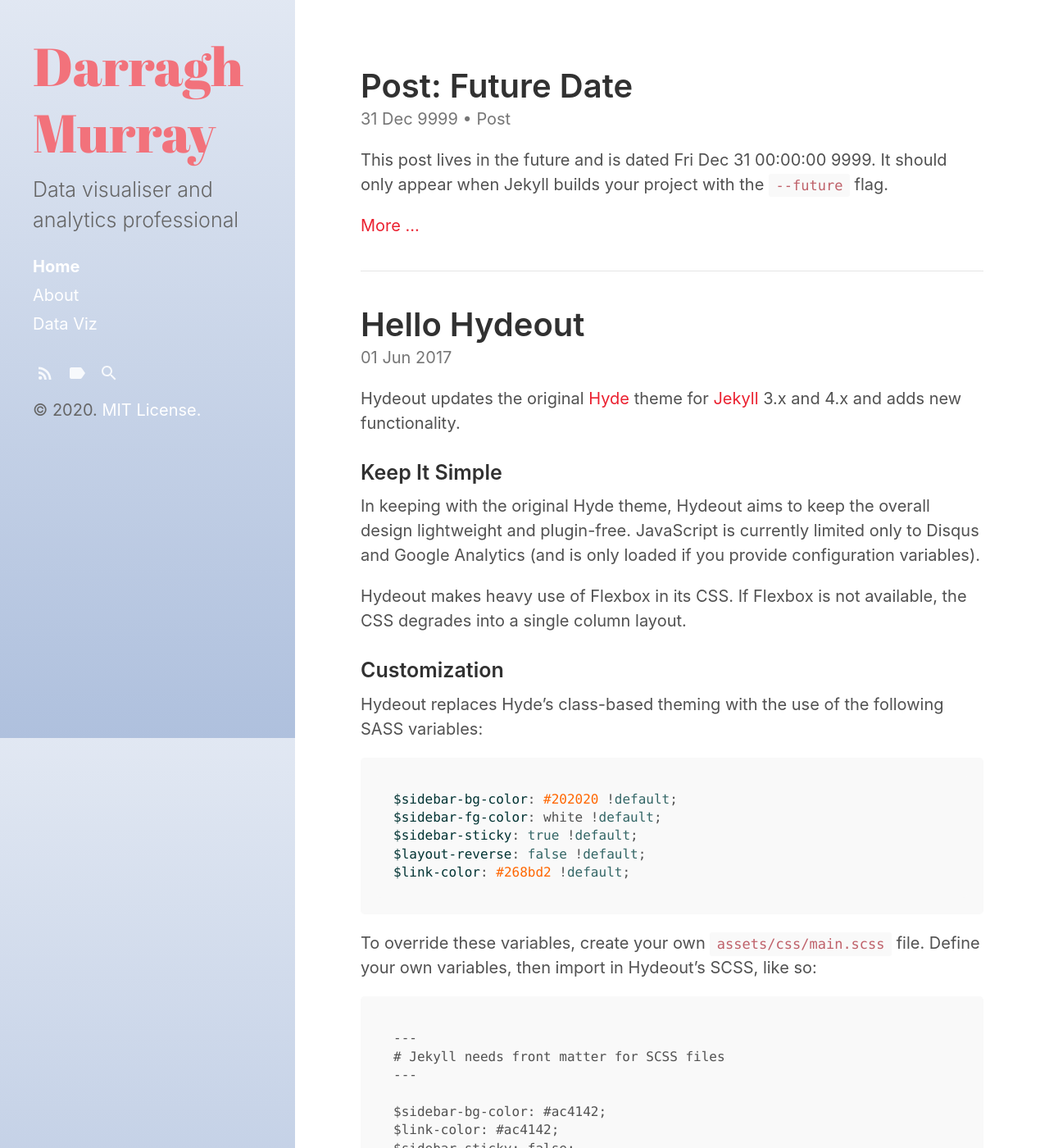
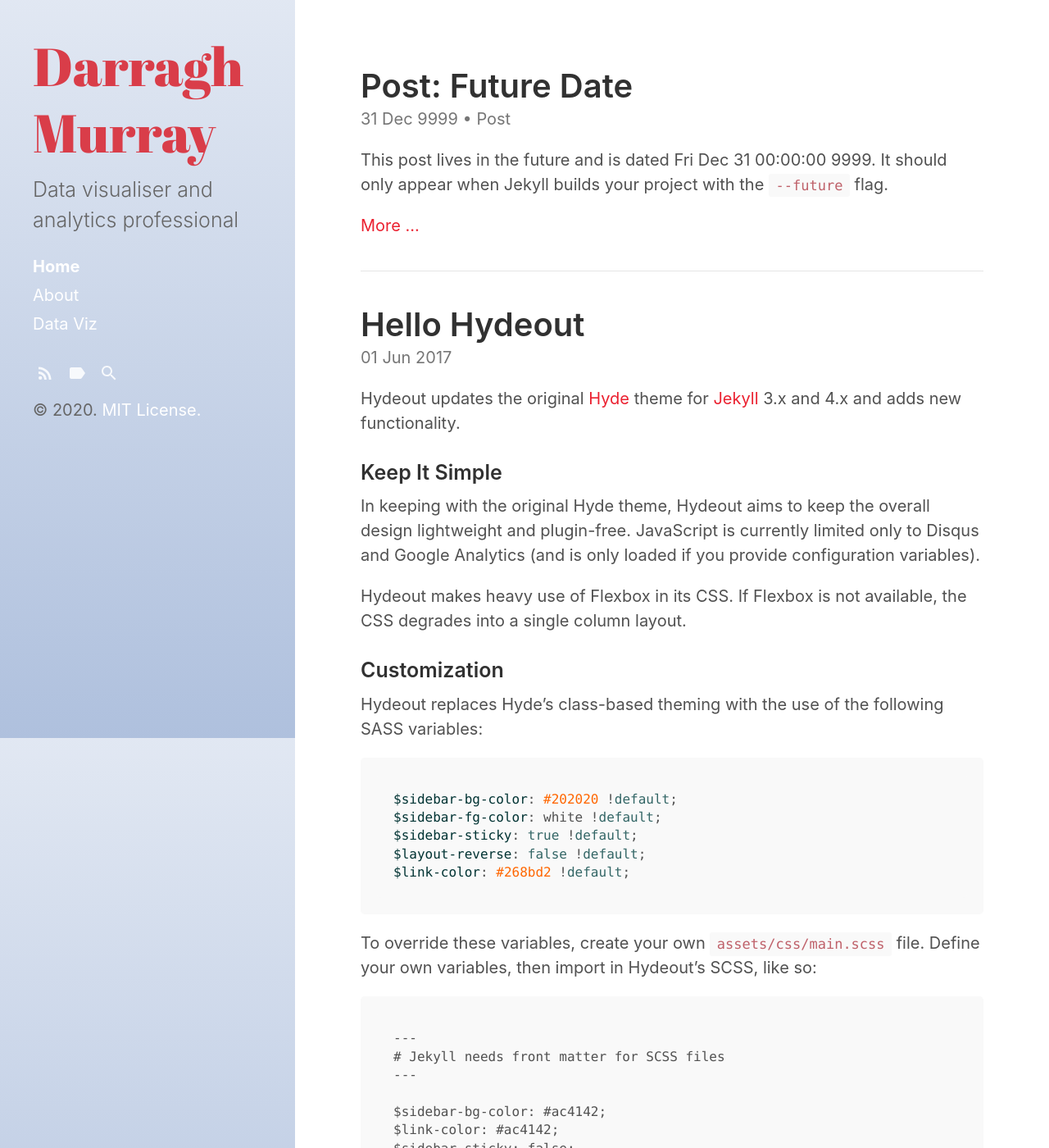
Before and after one commit to dbmurray/dbmurray.github.io, a Jekyll site: the page built from index.html, in a window 1280 px wide and 1400 px high. Shown: the whole window at 82% size. Built offline with Jekyll 4.4.1, drawn with Linux system fonts in a browser that asks for light colours; the list of posts is cut into pages by our own code.

Commit message:
Update main.scss

```diff
--- a/assets/css/main.scss
+++ b/assets/css/main.scss
@@ -3,7 +3,7 @@
 # only main files contain this front matter, not partials.
 ---
 $sidebar-bg-color: #C8D4E8;
-$sidebar-title-color: #F2727B;
+$sidebar-title-color: #D93D49;
 $sidebar-text-color: #666666;
 $link-color: #EB2130;
 $sidebar-sticky: false;
```
